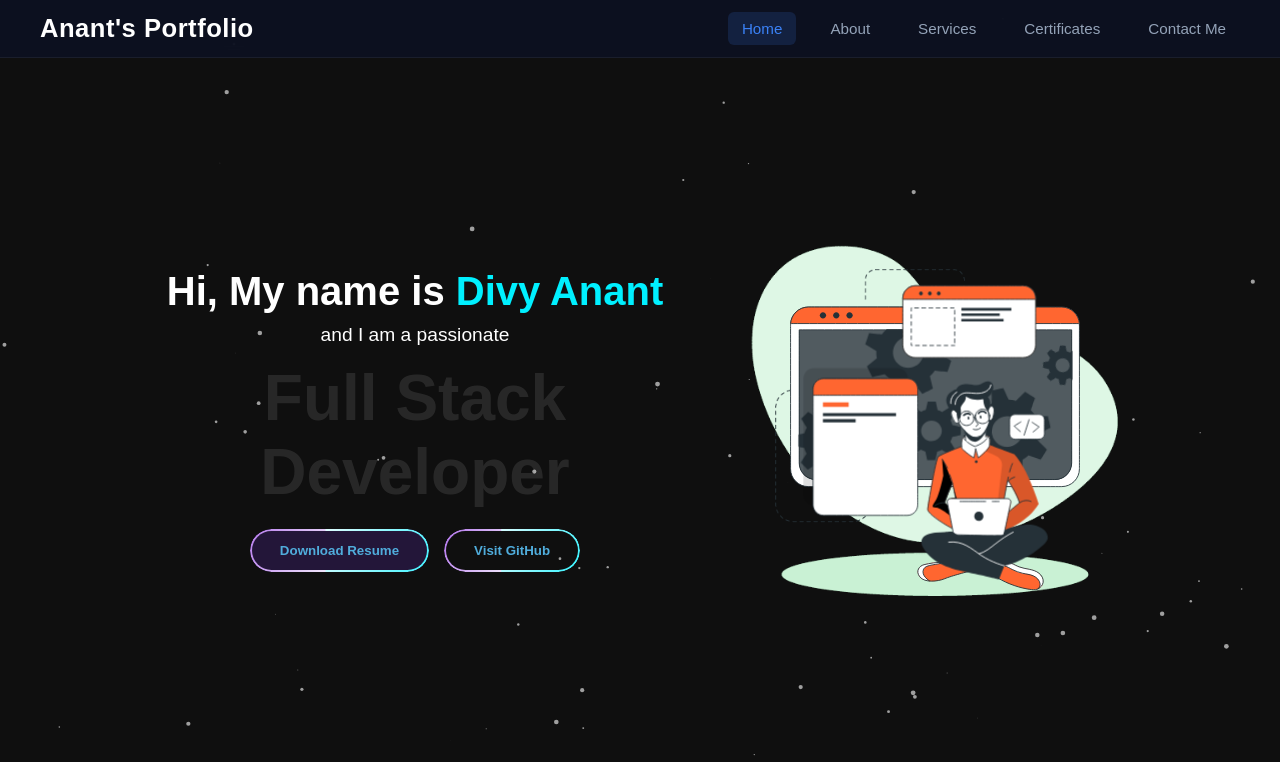
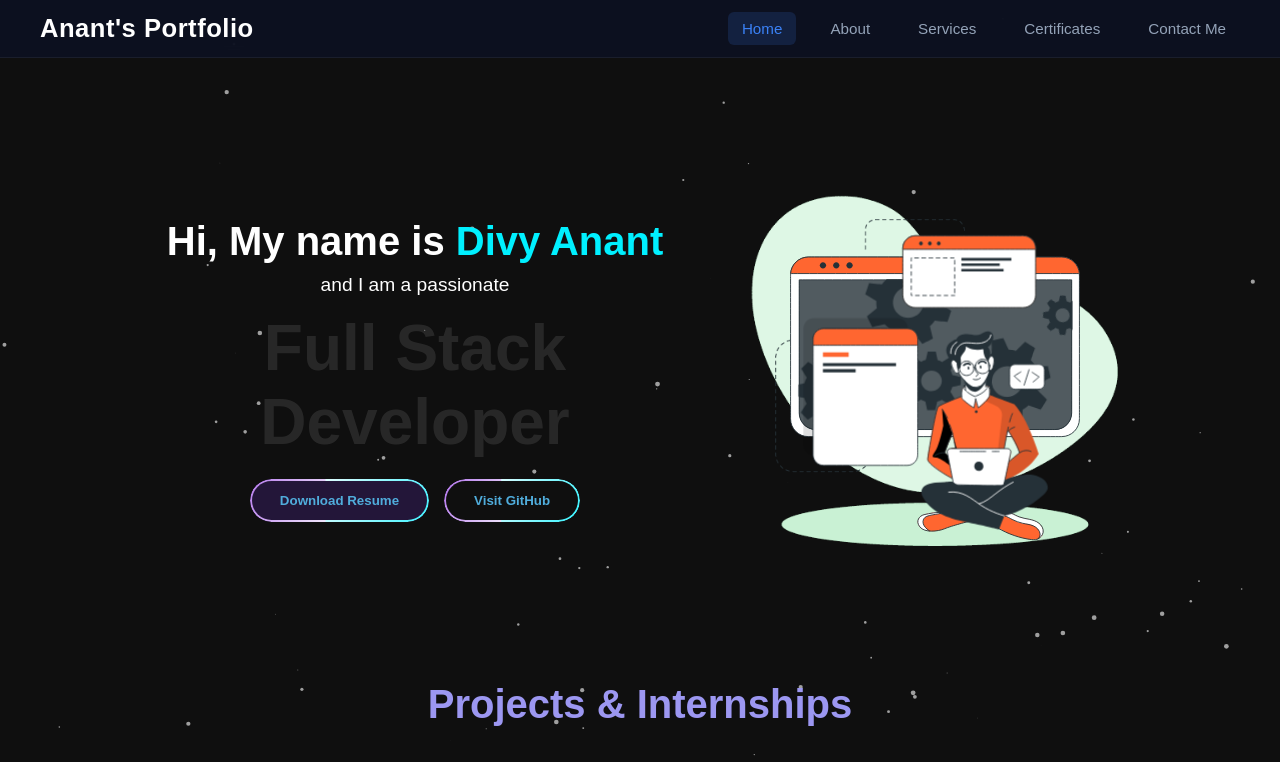
Before and after one commit to DivyAnant01/React-Portfolio, a React (Vite) app: page / in a window 1280 px wide. Shown: the top 762 px of the page. Built offline with nearby package versions, Linux system fonts and the light colour scheme.

Commit message:
changes in design

```diff
--- a/src/pages/home/Home.css
+++ b/src/pages/home/Home.css
@@ -21,7 +21,7 @@ body {
   display: flex;
   justify-content: center;
   align-items: center;
-  padding: 80px 5%;
+  padding: 30px 5%;
   flex-wrap: wrap;
 }
 
```
